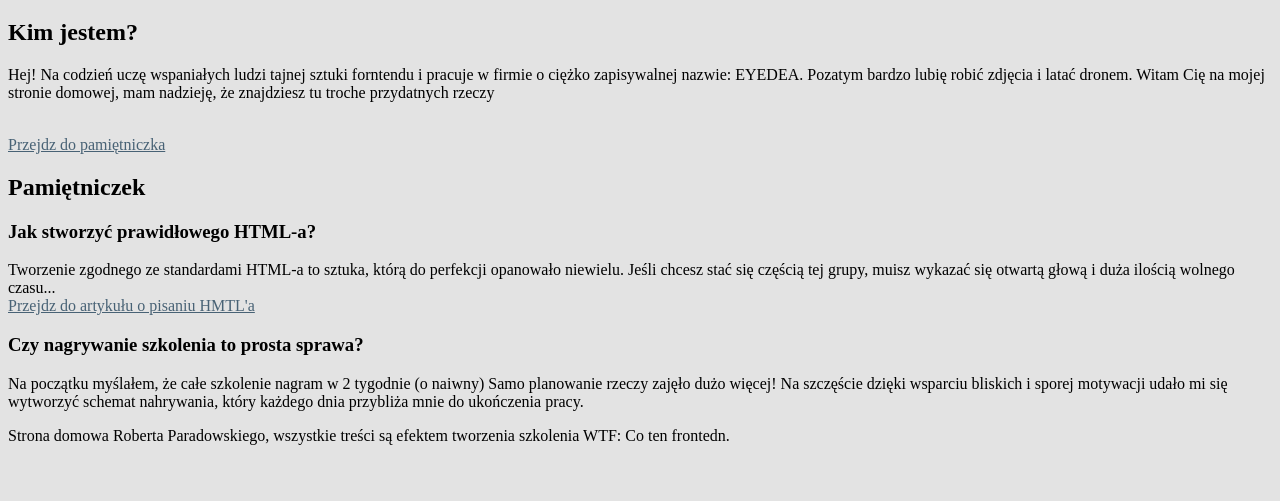
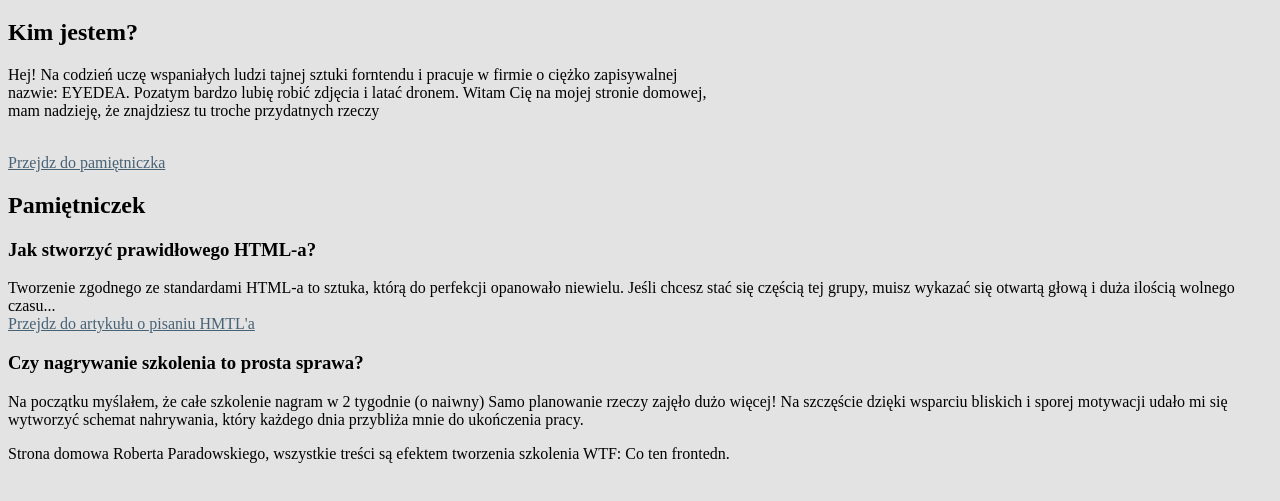
Before and after one commit to paradajs7100/hompage, a plain HTML site: page index.html in a window 1280 px wide. Shown: the part 87-588 px from the top of the page. Drawn offline with Linux system fonts and the light colour scheme.

Commit message:
kolejna zmiana

```diff
--- a/index.html
+++ b/index.html
@@ -19,7 +19,7 @@
                 POZDRO GITHUB
             </h1>
         </header>
-        <section>
+        <section class="about">
             <h2 class="sectionHeader">Kim jestem?</h2>
             <p>Hej! Na codzień uczę wspaniałych ludzi tajnej sztuki forntendu i pracuje w firmie o ciężko zapisywalnej
                 nazwie: EYEDEA.
--- a/style.css
+++ b/style.css
@@ -9,3 +9,8 @@ body {
 .link{
     color: #486275;
 }
+
+.about{
+    width: 100%;
+    max-width: 700px;
+}
```
